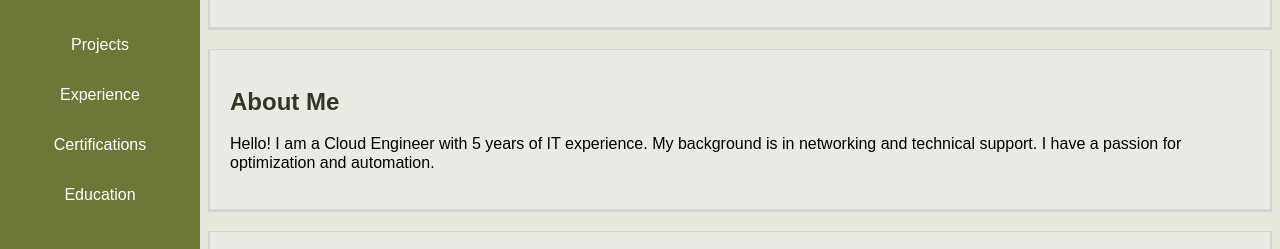
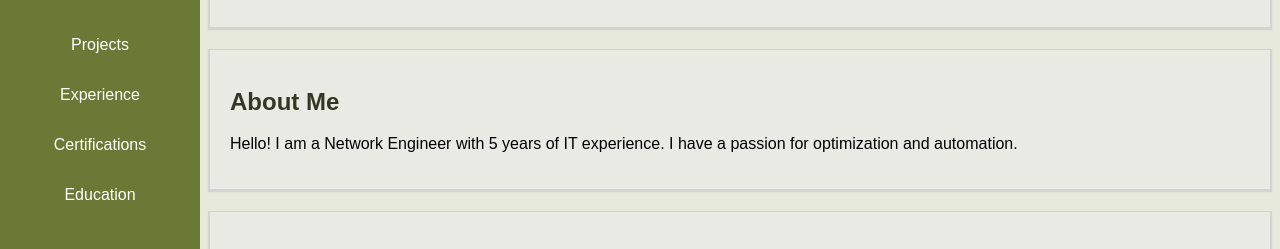
Before and after one commit to ELiGRP/CloudResumeChallenge, a website: page FrontEnd/index.html in a window 1280 px wide. Shown: the part 194-443 px from the top of the page. Drawn offline with Linux system fonts and the light colour scheme; no server answers.

Commit message:
update content

```diff
--- a/FrontEnd/index.html
+++ b/FrontEnd/index.html
@@ -37,7 +37,7 @@
 
 	<div class="content"  id="about-me">
 		<h2>About Me</h2>
-		<p>Hello! I am a Cloud Engineer with 5 years of IT experience. My background is in networking and technical support. I have a passion for optimization and automation.
+		<p>Hello! I am a Network Engineer with 5 years of IT experience. I have a passion for optimization and automation.
 		</p>
 	</div>
 
```
Also changed, not shown: 1 other file.
